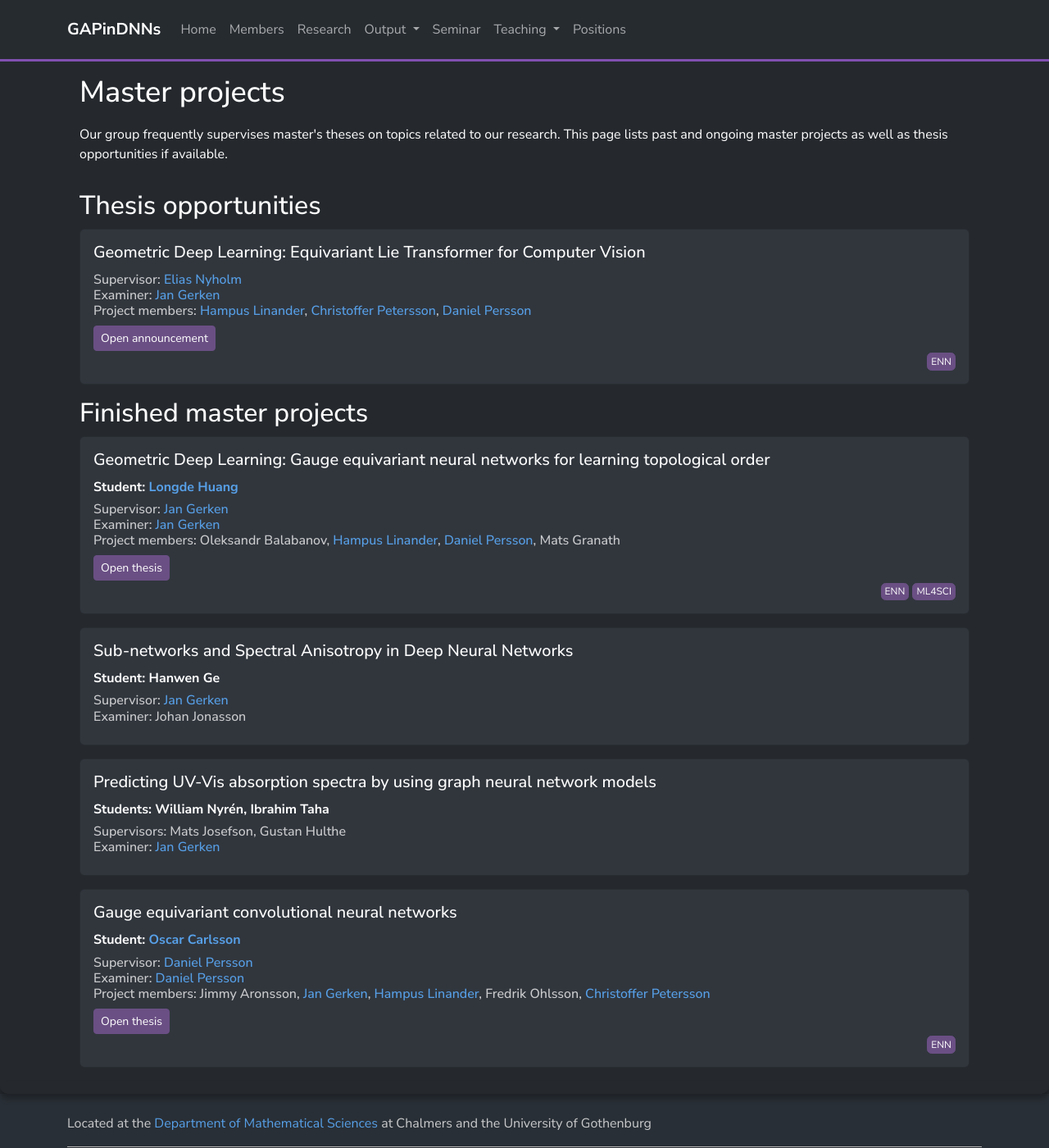
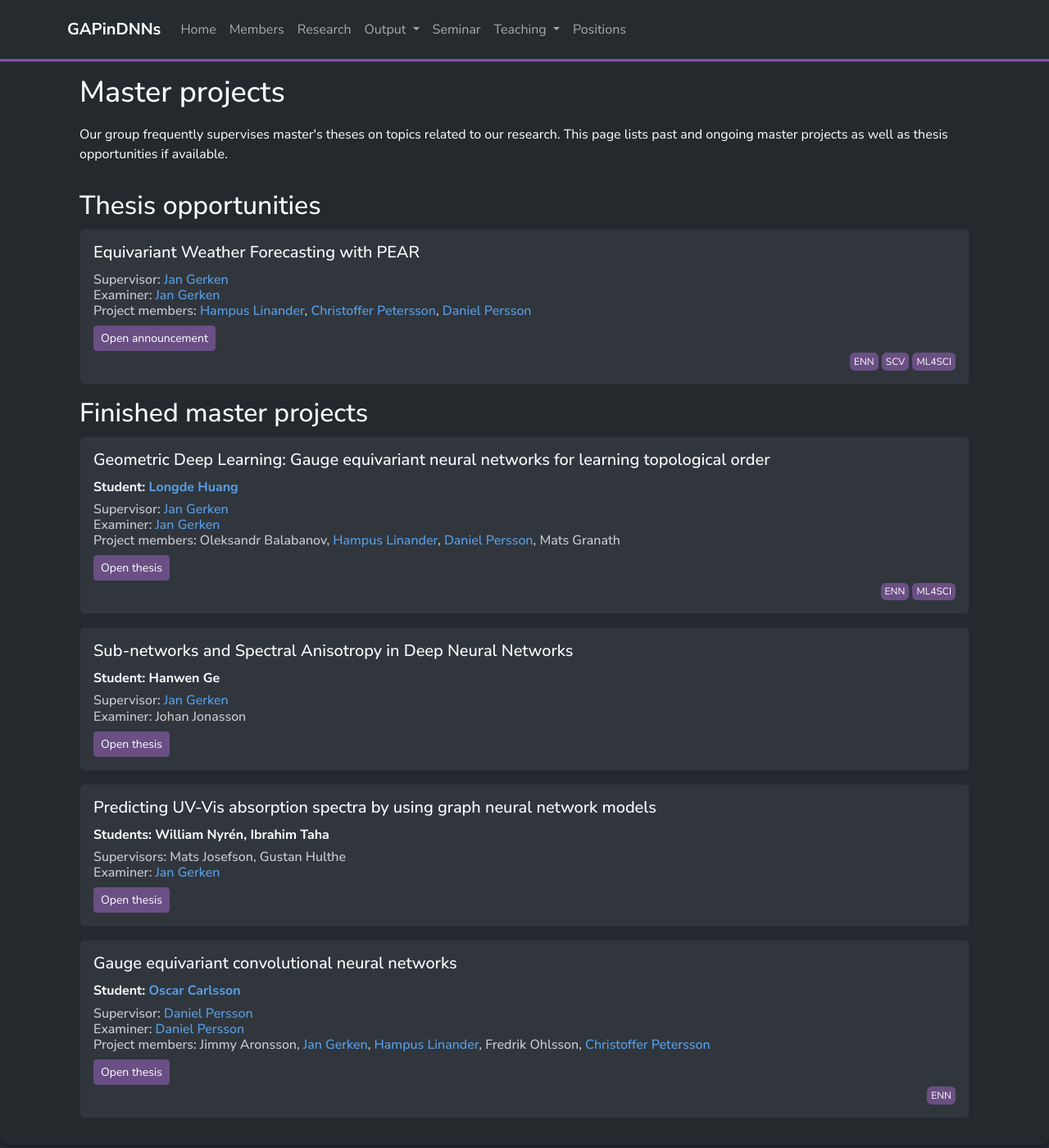
Before and after one commit to GAPinDNNs/gapindnns.github.io, a Jekyll site: the page built from _pages/master_projects.html, in a window 1280 px wide and 1400 px high. Shown: the whole window at 82% size. Built offline with Jekyll 4.4.1, drawn with Linux system fonts in a browser that asks for light colours; nearby versions of some CDN libraries.

Commit message:
Add master's theses of former students

```diff
--- a/_data/master_projects.yml
+++ b/_data/master_projects.yml
@@ -1,11 +1,11 @@
-- title: "Geometric Deep Learning: Equivariant Lie Transformer for Computer Vision"
+- title: "Equivariant Weather Forecasting with PEAR"
   status: open
   description:
     text:
-  announcement: https://annonsportal.chalmers.se/CareerServices/se/Ads/Details/2501
+  announcement: https://annonsportal.chalmers.se/CareerServices/en/Ads/Details/3527
   supervisors:
-    - first_name: Elias
-      last_name: Nyholm
+    - first_name: Jan
+      last_name: Gerken
   examiner:
     first_name: Jan
     last_name: Gerken
@@ -18,6 +18,8 @@
       last_name: Persson
   tags:
     - ENN
+    - SCV
+    - ML4SCI
 
 - title: "Geometric Deep Learning: Gauge equivariant neural networks for learning topological order"
   status: finished
@@ -46,7 +48,7 @@
 
 - title: "Sub-networks and Spectral Anisotropy in Deep Neural Networks"
   status: finished
-  description:
+  thesis: /downloads/master_theses/finished/Ge-2025.pdf
   students:
     - first_name: Hanwen
       last_name: Ge
@@ -60,7 +62,7 @@
 
 - title: "Predicting UV-Vis absorption spectra by using graph neural network models"
   status: finished
-  description:
+  thesis: /downloads/master_theses/finished/Nyren-Taha-2024.pdf
   students:
     - first_name: William
       last_name: Nyrén
```
Also changed, not shown: 2 other files.
